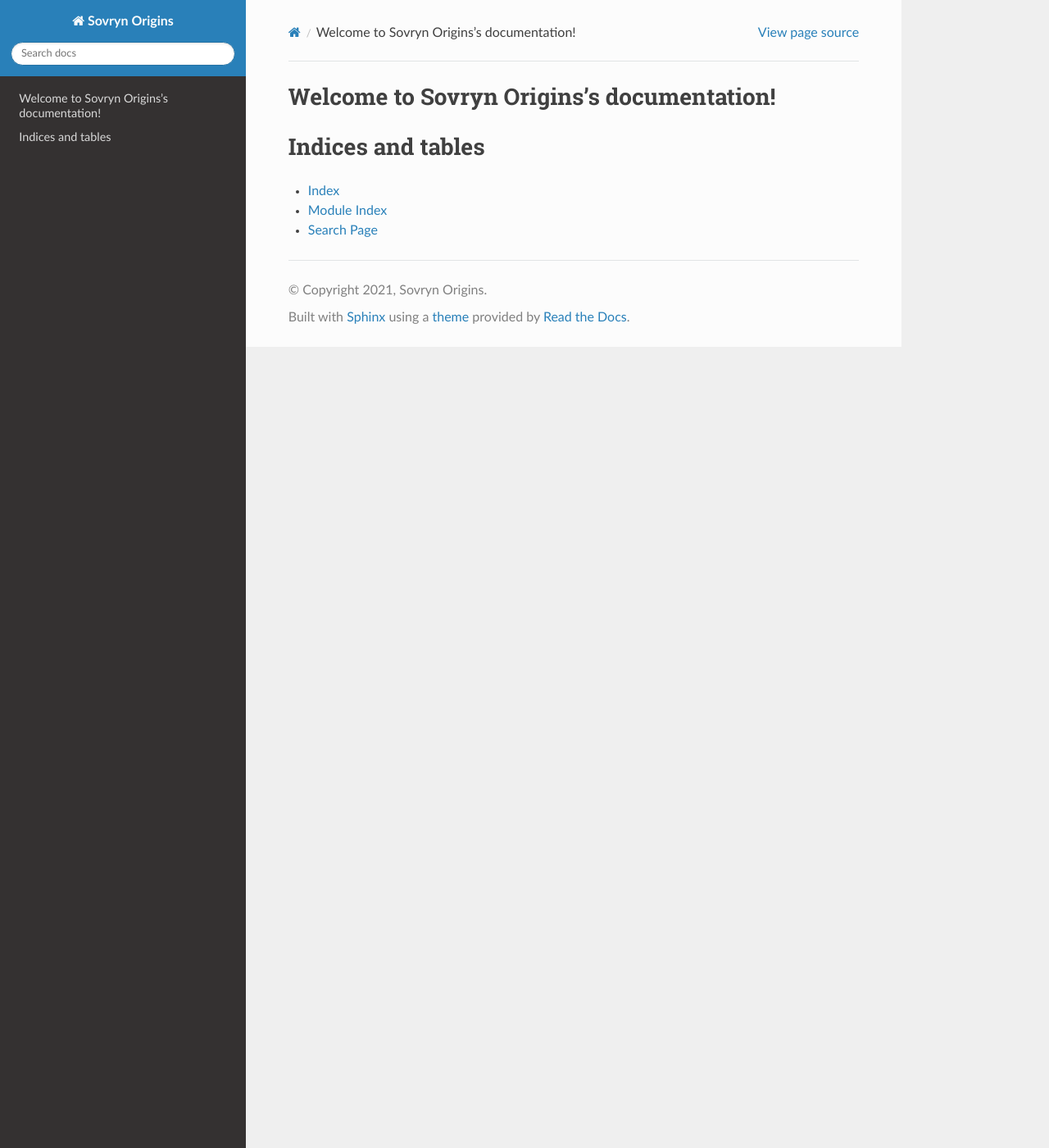
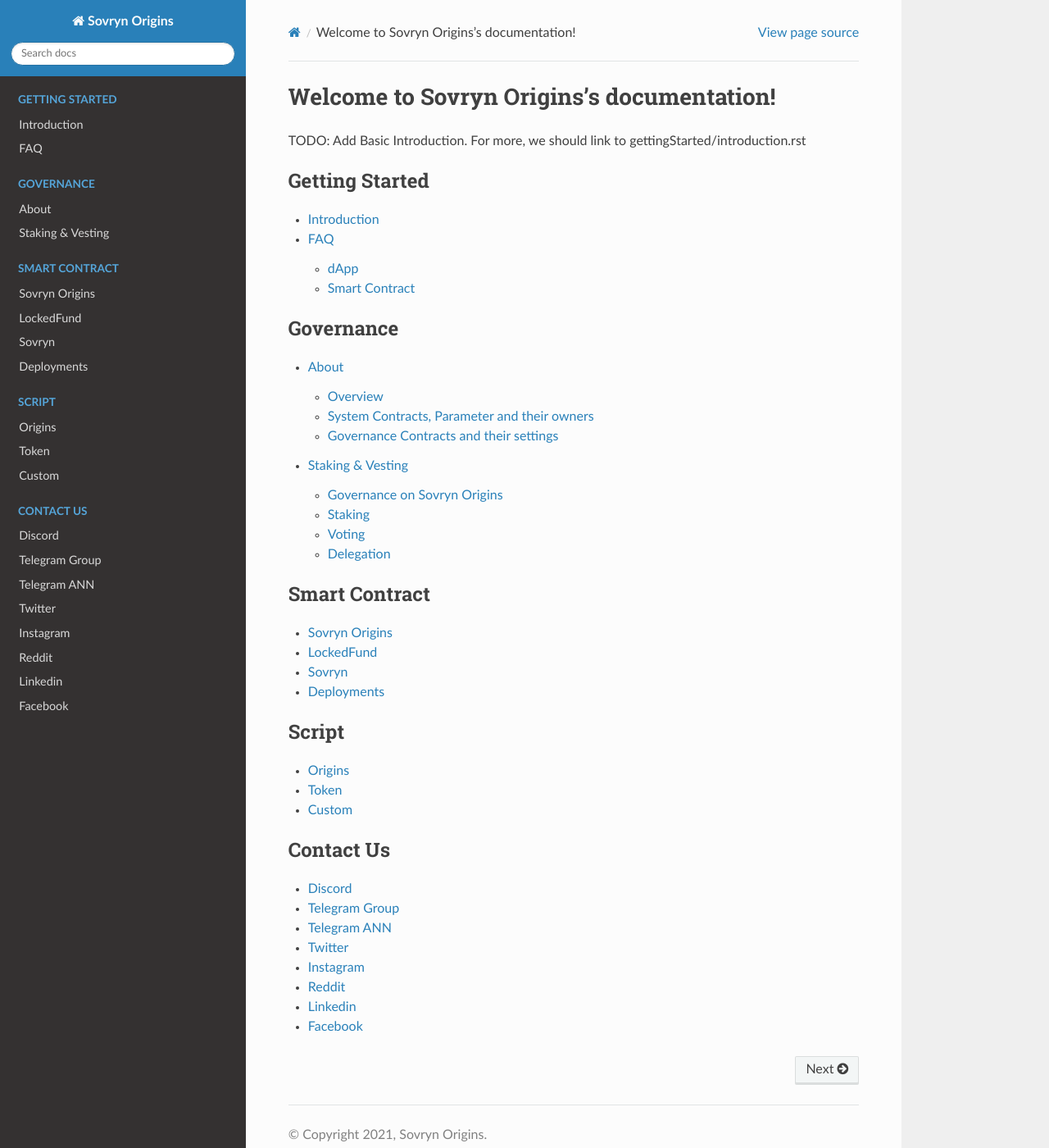
Before and after one commit to Sovryn-Origins/docs, a Sphinx documentation site: the page built from docs/index.rst, in a window 1280 px wide and 1400 px high. Shown: the whole window at 82% size. Built offline with Sphinx 7.4.7 and the Read the Docs theme 2.0.0, drawn with Linux system fonts in a browser that asks for light colours.

Commit message:
Index updated

```diff
--- a/docs/index.rst
+++ b/docs/index.rst
@@ -6,15 +6,48 @@
 Welcome to Sovryn Origins's documentation!
 ==========================================
 
+TODO: Add Basic Introduction. For more, we should link to gettingStarted/introduction.rst
+
 .. toctree::
    :maxdepth: 2
-   :caption: Contents:
+   :caption: Getting Started
 
+   gettingStarted/introduction.rst
+   gettingStarted/faq.rst
 
+.. toctree::
+   :maxdepth: 2
+   :caption: Governance
 
-Indices and tables
-==================
+   governance/about.rst
+   governance/stakingVesting.rst
 
-* :ref:`genindex`
-* :ref:`modindex`
-* :ref:`search`
+.. toctree::
+   :maxdepth: 2
+   :caption: Smart Contract
+
+   smartContract/origins.rst
+   smartContract/lockedFund.rst
+   smartContract/sovryn.rst
+   smartContract/deployments.rst
+
+.. toctree::
+   :maxdepth: 2
+   :caption: Script
+
+   scripts/origins.rst
+   scripts/token.rst
+   scripts/custom.rst
+
+.. toctree::
+   :maxdepth: 1
+   :caption: Contact Us
+
+   Discord <https://discord.gg/gjkPdRT9kA>
+   Telegram Group <https://t.me/OriginsXYZ>
+   Telegram ANN <https://t.me/OriginsANN>
+   Twitter <https://twitter.com/OriginsXYZ>
+   Instagram <https://www.instagram.com/originsxyz/>
+   Reddit <https://www.reddit.com/r/OriginsXYZ/>
+   Linkedin <https://www.linkedin.com/company/originsxyz/>
+   Facebook <https://www.facebook.com/OriginsXYZ>
```
